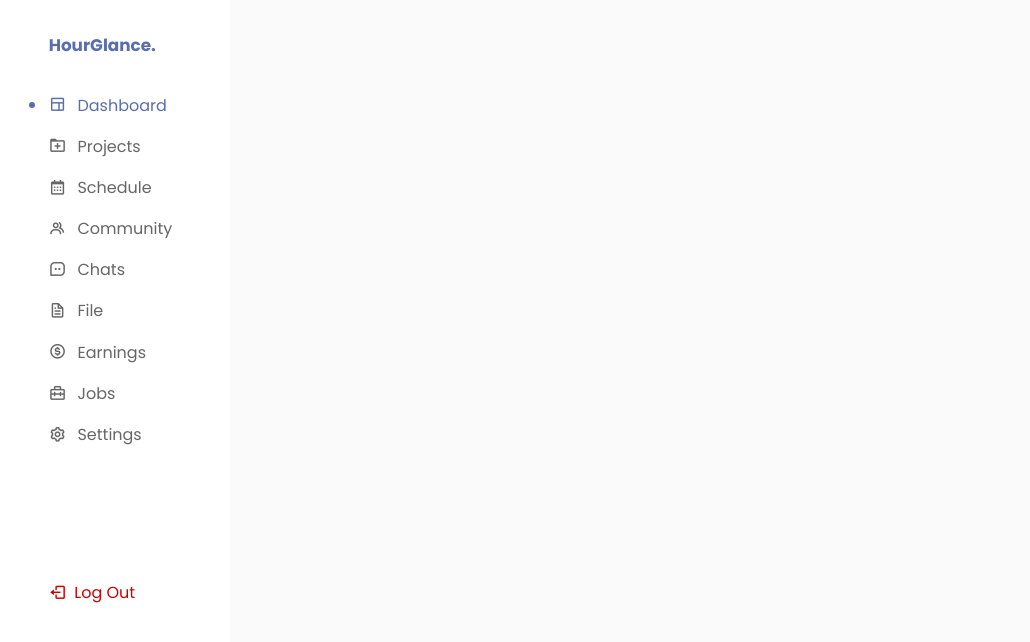
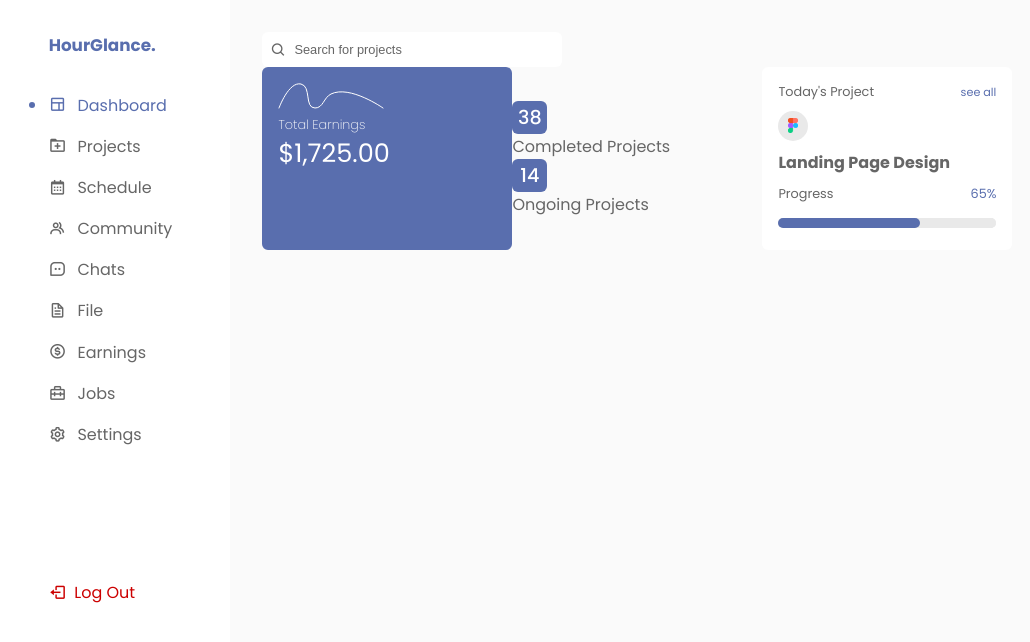
Before and after one commit to Jon-tim/HourGlance, a plain HTML site: page index.html in a window 1280 px wide. Shown: the whole page, without its empty margins (0-1030 px from the left). Drawn offline with nearby package versions, Linux system fonts and the light colour scheme.

Commit message:
working on main content sewction

```diff
--- a/index.html
+++ b/index.html
@@ -8,7 +8,7 @@
     <link rel="preconnect" href="https://fonts.googleapis.com" />
     <link rel="preconnect" href="https://fonts.gstatic.com" crossorigin />
     <link
-      href="https://fonts.googleapis.com/css2?family=Poppins:wght@400;500;700&display=swap"
+      href="https://fonts.googleapis.com/css2?family=Poppins:wght@100;200;400;500;700&display=swap"
       rel="stylesheet"
     />
     <!-- ------ -->
@@ -43,7 +43,62 @@
           <p>log out</p>
         </div>
       </nav>
-      <section class="main-content"></section>
+      <section class="main-content">
+        <div class="search-bar">
+          <i class="bx bx-search"></i>
+          <input type="text" placeholder="Search for projects" />
+        </div>
+        <div class="top-details">
+          <div class="earnings card">
+            <svg
+              width="106"
+              height="26"
+              viewBox="0 0 106 26"
+              fill="none"
+              xmlns="http://www.w3.org/2000/svg"
+            >
+              <path
+                d="M1 25C1 25 10.5751 -1.69861 23 1.00001C33.6035 3.30302 26.1494 24.9768 37 25C45.3026 25.0178 45.5451 14.6549 53 11C71.883 1.74217 105 25 105 25"
+                stroke="white"
+                stroke-linecap="round"
+              />
+            </svg>
+            <p>Total Earnings</p>
+            <p>$1,725.00</p>
+          </div>
+          <div class="projects">
+            <div class="completed-project">
+              <div class="span">38</div>
+              <p>Completed Projects</p>
+            </div>
+            <div class="ongoing-project">
+              <div class="span">14</div>
+              <p>Ongoing Projects</p>
+            </div>
+          </div>
+          <div class="current-projects card">
+            <div>
+              <p>today's project</p>
+              <p>see all</p>
+            </div>
+            <div class="figma-container">
+              <img
+                src="images/figma-1-logo-png-transparent.png"
+                alt="figma logo"
+                class="figma-logo"
+              />
+            </div>
+            <p>landing page design</p>
+            <div>
+              <div class="progress">
+                <p>progress</p>
+                <p>65%</p>
+              </div>
+              <progress value="65" max="100"></progress>
+            </div>
+          </div>
+        </div>
+      </section>
       <aside class="side-content"></aside>
     </main>
     <script src="src/main.js"></script>
--- a/src/style.css
+++ b/src/style.css
@@ -8,6 +8,7 @@
   --text-color: #666666;
   --washed-blue: #596eae;
   --red: #cc0000;
+  --grey: #e9e9e9;
 }
 
 html {
@@ -18,9 +19,16 @@ html {
 body {
   background-color: #fafafa;
 }
+main {
+  width: 100vw;
+  height: 100vh;
+  display: flex;
+  gap: 2rem;
+}
 
 li,
-p {
+p,
+i {
   color: var(--text-color);
 }
 
@@ -96,6 +104,169 @@ nav ul li i,
   text-transform: capitalize;
   cursor: pointer;
 }
-.logout p {
+.logout p,
+.logout i {
   color: var(--red);
 }
+
+/* MAIN-CONTENT */
+.main-content {
+  margin-top: 2rem;
+}
+.search-bar {
+  padding-left: 0.5rem;
+  display: flex;
+  gap: 0.5rem;
+  align-items: center;
+  background-color: #fff;
+  width: 300px;
+  height: 35px;
+  border-radius: 6px;
+}
+
+.search-bar input {
+  background-color: transparent;
+  height: 100%;
+  width: 100%;
+  outline: none;
+  border: none;
+}
+
+.search-bar input::placeholder {
+  color: var(--text-color);
+  font-size: 0.8rem;
+}
+
+/* ------------------------------------ */
+
+.top-details {
+  display: flex;
+  align-items: center;
+}
+
+.earnings {
+  background-color: var(--washed-blue);
+}
+
+/* .earnings i {
+  font-size: 2rem;
+} */
+
+.earnings p:nth-child(2) {
+  font-size: 0.8rem;
+  font-weight: 200;
+}
+
+.earnings p:nth-child(3) {
+  font-size: 1.6rem;
+}
+
+.earnings i,
+.earnings p {
+  color: #fff;
+}
+
+.card {
+  height: 183px;
+  width: 250px;
+  padding: 1rem;
+  border-radius: 6px;
+}
+
+.projects {
+  width: 250px;
+}
+
+.current-projects {
+  background-color: #fff;
+  font-size: 0.8rem;
+}
+
+.current-projects div:nth-child(1) {
+  display: flex;
+  align-items: center;
+  justify-content: space-between;
+  margin-bottom: 0.6rem;
+}
+
+.current-projects > div:nth-child(1) p:nth-child(1) {
+  text-transform: capitalize;
+}
+
+.current-projects > div:nth-child(1) p:nth-child(2) {
+  font-size: 0.7rem;
+}
+
+.current-projects div:nth-child(1) p:nth-child(2) {
+  color: var(--washed-blue);
+}
+
+.figma-container {
+  background-color: var(--grey);
+  width: 30px;
+  height: 30px;
+  border-radius: 50px;
+  display: flex;
+  justify-content: center;
+  align-items: center;
+  margin-bottom: 0.6rem;
+}
+
+.figma-logo {
+  width: 10px;
+}
+
+.current-projects > p {
+  font-size: 1rem;
+  font-weight: 600;
+  text-transform: capitalize;
+  margin-bottom: 0.6rem;
+}
+
+.current-projects .progress p:nth-child(1) {
+  text-transform: capitalize;
+}
+
+progress {
+  /* RESETS */
+  border-radius: 50px;
+  width: 100%;
+  height: 10px;
+  /* margin: 0.6rem 0; */
+  -webkit-appearance: none;
+  -moz-appearance: none;
+  appearance: none;
+  border: none;
+  background-color: var(--grey);
+}
+
+/* WEBKIT BROWSERS - CHROME, OPERA AND SAFARI */
+progress::-webkit-progress-bar {
+  background-color: var(--grey);
+  border-radius: 50px;
+}
+
+progress::-webkit-progress-value {
+  background-color: var(--washed-blue);
+  border-radius: 50px;
+}
+
+/* MOZILLA FIREFOX */
+progress::-moz-progress-bar {
+  background-color: var(--washed-blue);
+  border-radius: 50px;
+}
+/* --------------------- */
+
+.span {
+  background-color: var(--washed-blue);
+  color: #fff;
+  font-weight: 500;
+  /* padding: .5rem; */
+  width: 35px;
+  height: 33px;
+  font-size: 1.2rem;
+  border-radius: 6px;
+  display: grid;
+  place-items: center;
+}
```
Also changed, not shown: images/Vector 12.svg (added), images/figma-1-logo-png-transparent.png (added), images/figma-1-logo-svg-vector.svg (added), progress.txt (added).
